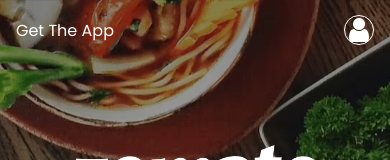
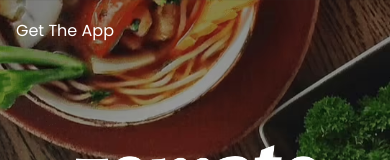
Before and after one commit to panazer/zomato_clone, a plain HTML site: page index.html in a window 390 px wide. Shown: the top 160 px of the page. Drawn offline with Linux system fonts and the light colour scheme.

Commit message:
Update zomato.css

```diff
--- a/zomato.css
+++ b/zomato.css
@@ -93,9 +93,6 @@
       display: none;
     }
 
-    .user__icon {
-      display: flex;
-    }
 
     .navbar {
       padding: 16px;
```
